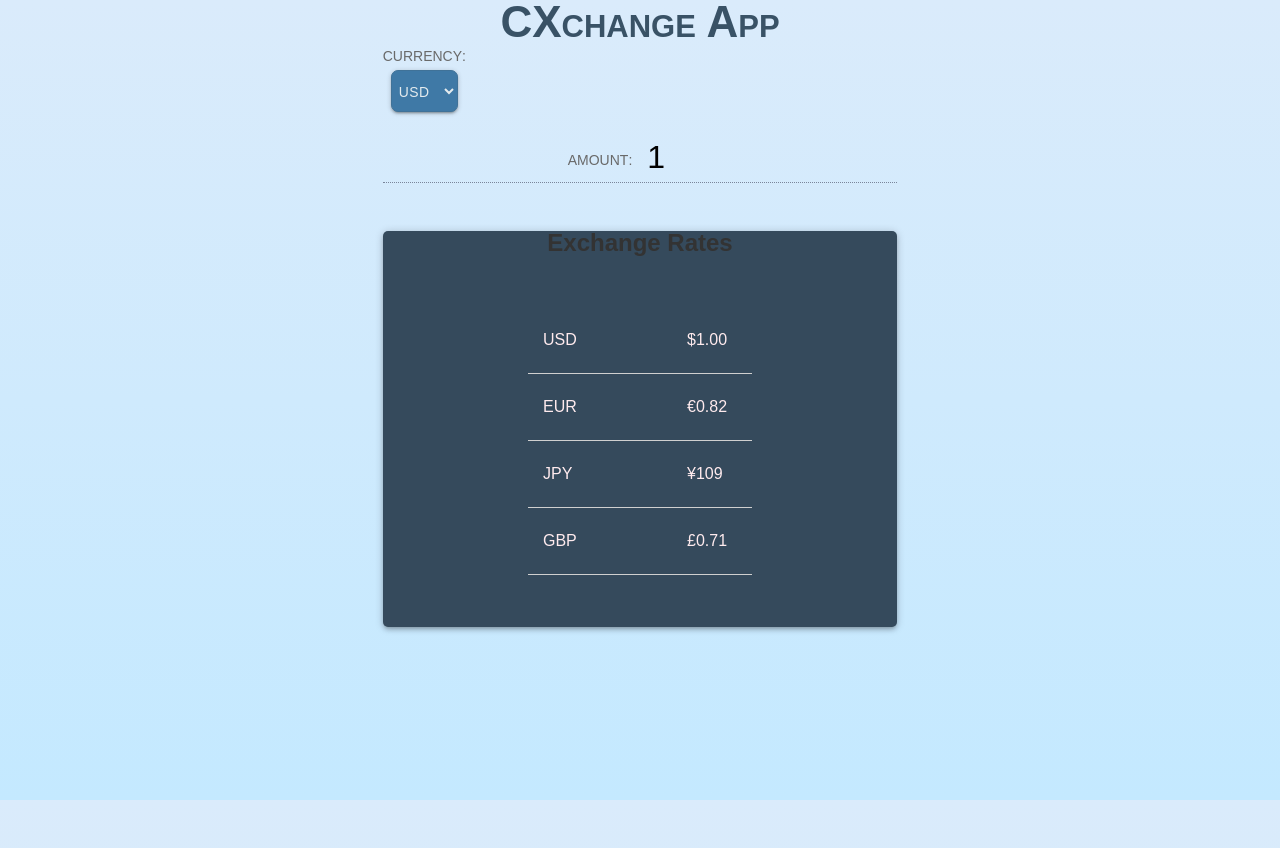
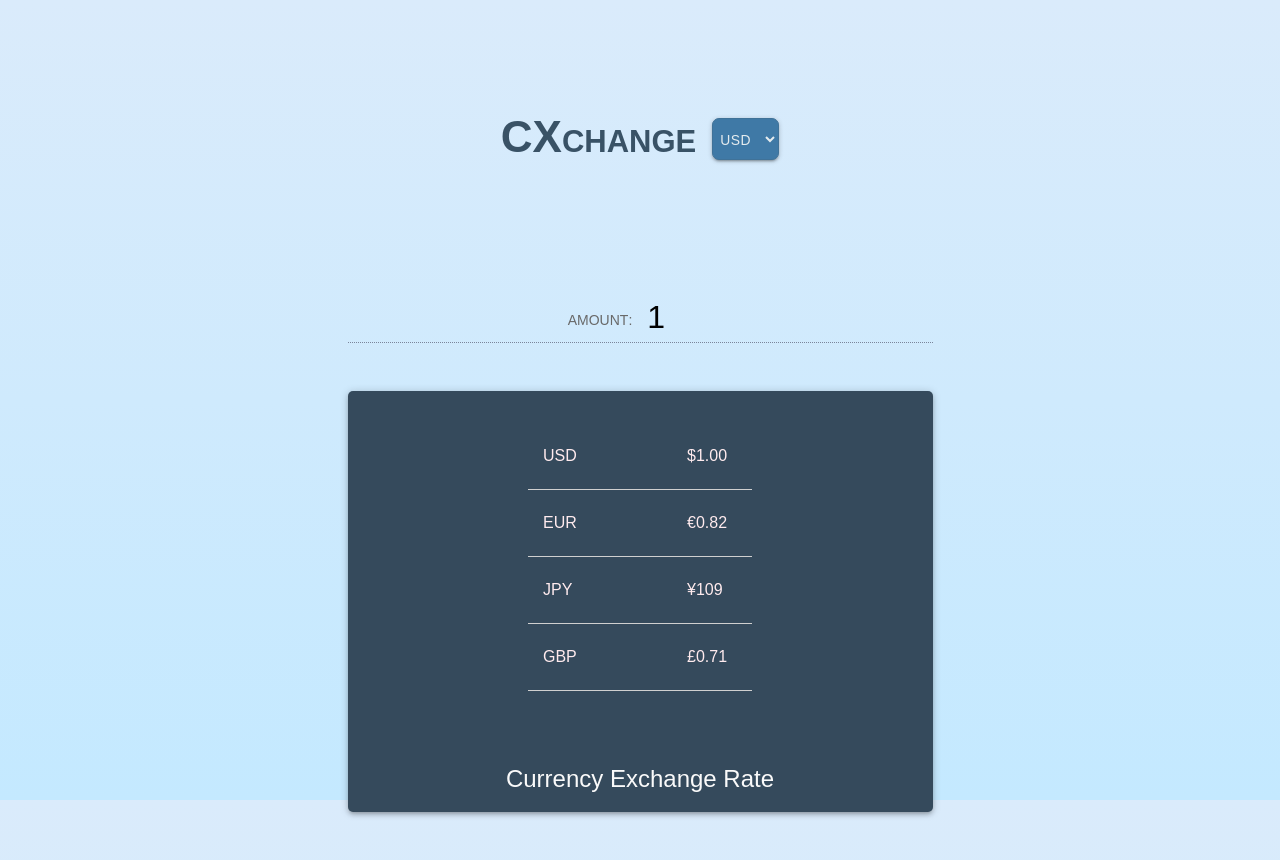
Before and after one commit to stefan22/cxchange, a React (Create React App) app: page / in a window 1280 px wide. Built offline with nearby package versions, Linux system fonts and the light colour scheme.

Commit message:
components/js

```diff
--- a/src/App.js
+++ b/src/App.js
@@ -1,5 +1,6 @@
-import './App.css';
-import CXchange from './components/CXchange'
+import React from 'react';
+import './app.css';
+import CXchange from './components/CXchange';
 
 function App() {
   return (
--- a/src/components/CXchange.js
+++ b/src/components/CXchange.js
@@ -1,55 +1,43 @@
-import { useState, useEffect } from "react";
-import FiatSelect from '../components/FiatSelect'
-import AmountField from '../components/AmountField'
-import { useSelector } from "react-redux";
-import DataTable from '../components/Table'
-import { getExchangeRates } from "./api/api";
+import React from 'react';
+import { useState, useEffect } from 'react';
+import FiatSelect from '../components/FiatSelect';
+import AmountField from '../components/AmountField';
+import { useSelector } from 'react-redux';
+import DataTable from '../components/Table';
+import { getExchangeRates } from './api/api';
 
-
-const allCurrencies = ["USD", "EUR", "GBP", "JPY"];
+const allCurrencies = ['USD', 'EUR', 'GBP', 'JPY'];
 
 const CXchange = () => {
-
   const fiatAmt = useSelector((state) => state.fiatAmt);
-    const fiat = useSelector((state) => state.fiat)
+  const fiat = useSelector((state) => state.fiat);
 
   const [data, setData] = useState({ USD: 1 });
 
   useEffect(() => {
     getExchangeRates(fiat, allCurrencies).then((rates) => {
       setData(rates);
-        })
-    },[fiat])
+    });
+  }, [fiat]);
 
   return (
-        <section>
-            <h1>CXchange App</h1>
-            <label>Currency:
-                <FiatSelect
-                    allCurrencies={allCurrencies}
-                    fiat={fiat}
-                />
-            </label>
+    <section className="wrapper">
+      <header>
+        <h1>CXchange</h1>
+        <FiatSelect allCurrencies={allCurrencies} fiat={fiat} />
+      </header>
 
       <br />
-
 
       <div className="fiat-amount">
         <AmountField fiatAmt={fiatAmt} />
       </div>
 
-
       <div className="data-table">
-                <h2>Exchange Rates</h2>
-                <DataTable data={data} fiatAmt={fiatAmt}
-                />
+        <DataTable data={data} fiatAmt={fiatAmt} />
       </div>
-
-
     </section>
-    )
-
-}
-
+  );
+};
 
 export default CXchange;
--- a/src/components/Table.js
+++ b/src/components/Table.js
@@ -1,33 +1,41 @@
-const DataTable = ({data,fiatAmt}) => {
-    console.log('data is ',data, 'fiat amt is ',fiatAmt)
+import React from 'react';
+
+const DataTable = ({ data, fiatAmt }) => {
+  // console.log('data is ', data, 'fiat amt is ', fiatAmt);
   return (
+    <>
       <table className="crypto-table">
         <tbody>
-                {
-                    Object.entries(data).map(([crcy,rate]) => {
-                        console.log('1 ',data)
+          {Object.entries(data).map(([crcy, rate]) => {
             const xamt = fiatAmt * rate || 0.0;
-                        console.log(crcy,rate);
             return (
               <tr key={crcy}>
                 <td>{crcy}</td>
                 <td>
-                                    {xamt.toLocaleString("en", {
-                                    style: "currency",
+                  {xamt.toLocaleString('en', {
+                    style: 'currency',
                     currency: crcy,
                   })}
                 </td>
               </tr>
-
-                        )
-                    })
-                }
-
+            );
+          })}
         </tbody>
       </table>
-    )
-}
-
-
+      <p
+        style={{
+          textAlign: 'center',
+          fontSize: '1.5rem',
+          padding: '0.5rem 0 1rem',
+          display: 'flex',
+          flexDirection: 'column',
+          color: '#fafafa',
+        }}
+      >
+        Currency Exchange Rate
+      </p>
+    </>
+  );
+};
 
 export default DataTable;
--- a/src/index.js
+++ b/src/index.js
@@ -1,7 +1,7 @@
 import React from 'react';
 import ReactDOM from 'react-dom';
 import App from './App';
-import { Provider } from 'react-redux'
+import { Provider } from 'react-redux';
 import { store } from './store';
 import './index.css';
 import reportWebVitals from './reportWebVitals';
--- a/src/reportWebVitals.js
+++ b/src/reportWebVitals.js
@@ -1,4 +1,4 @@
-const reportWebVitals = onPerfEntry => {
+const reportWebVitals = (onPerfEntry) => {
   if (onPerfEntry && onPerfEntry instanceof Function) {
     import('web-vitals').then(({ getCLS, getFID, getFCP, getLCP, getTTFB }) => {
       getCLS(onPerfEntry);
--- a/src/store.js
+++ b/src/store.js
@@ -1,7 +1,7 @@
-import { createStore } from 'redux'
+import { createStore } from 'redux';
 
 const initialState = {
-    fiat: "USD",
+  fiat: 'USD',
   fiatAmt: 1,
 };
 
@@ -10,17 +10,16 @@ const reducer = (state = initialState, action) => {
     case 'amountUpdate':
       return {
         ...state,
-                fiatAmt: action.payload
-            }
+        fiatAmt: action.payload,
+      };
     case 'fiatSelect':
       return {
         ...state,
-                fiat: action.payload
-            }
+        fiat: action.payload,
+      };
     default:
       return state;
+  }
+};
 
-    }
-}
-
-export const store = createStore(reducer)
+export const store = createStore(reducer);
```
Also changed, not shown: src/components/AmountField.js (+7 -14 lines), src/components/FiatSelect.js (+9 -12 lines), src/components/api/api.js (+4 -4 lines), src/components/api/getData.js (+7 -8 lines), 1 other file (tests, documents, lock files or other folders). Lines whose indentation alone changed are shown as unchanged.
